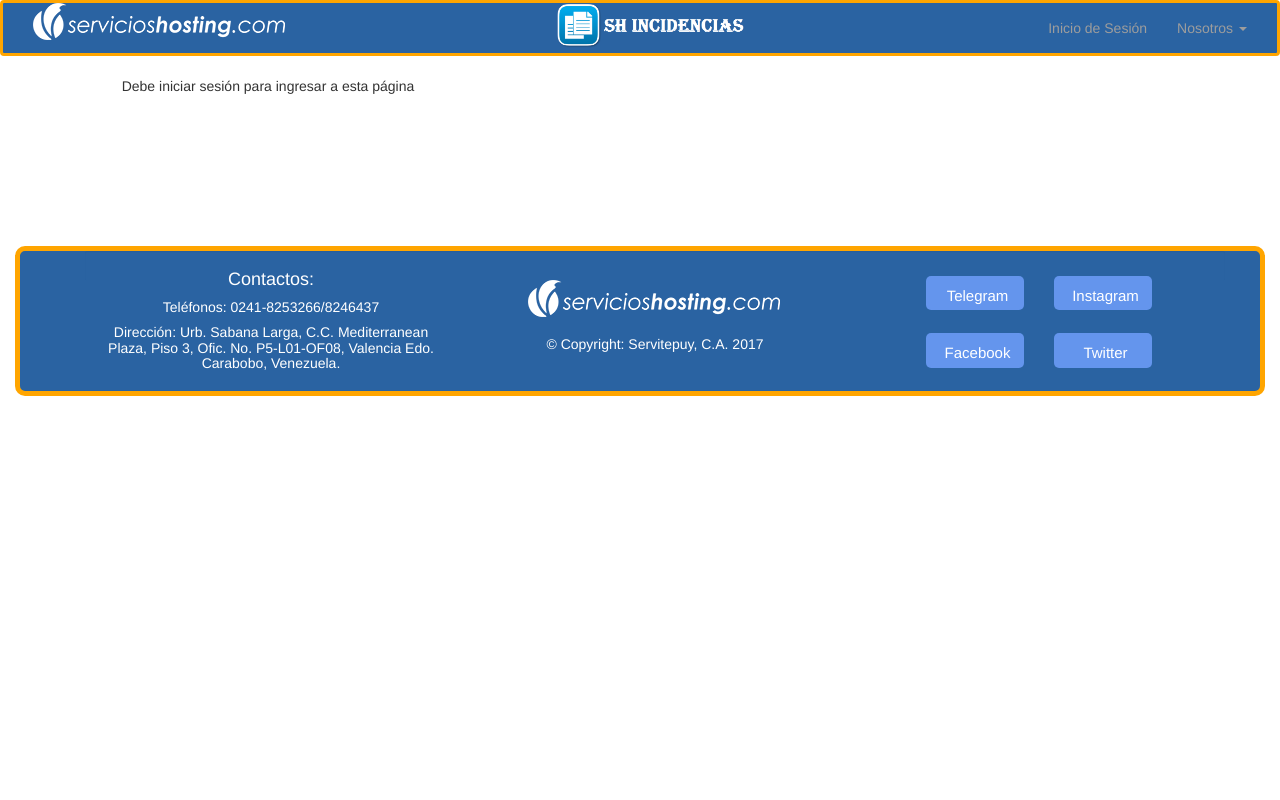
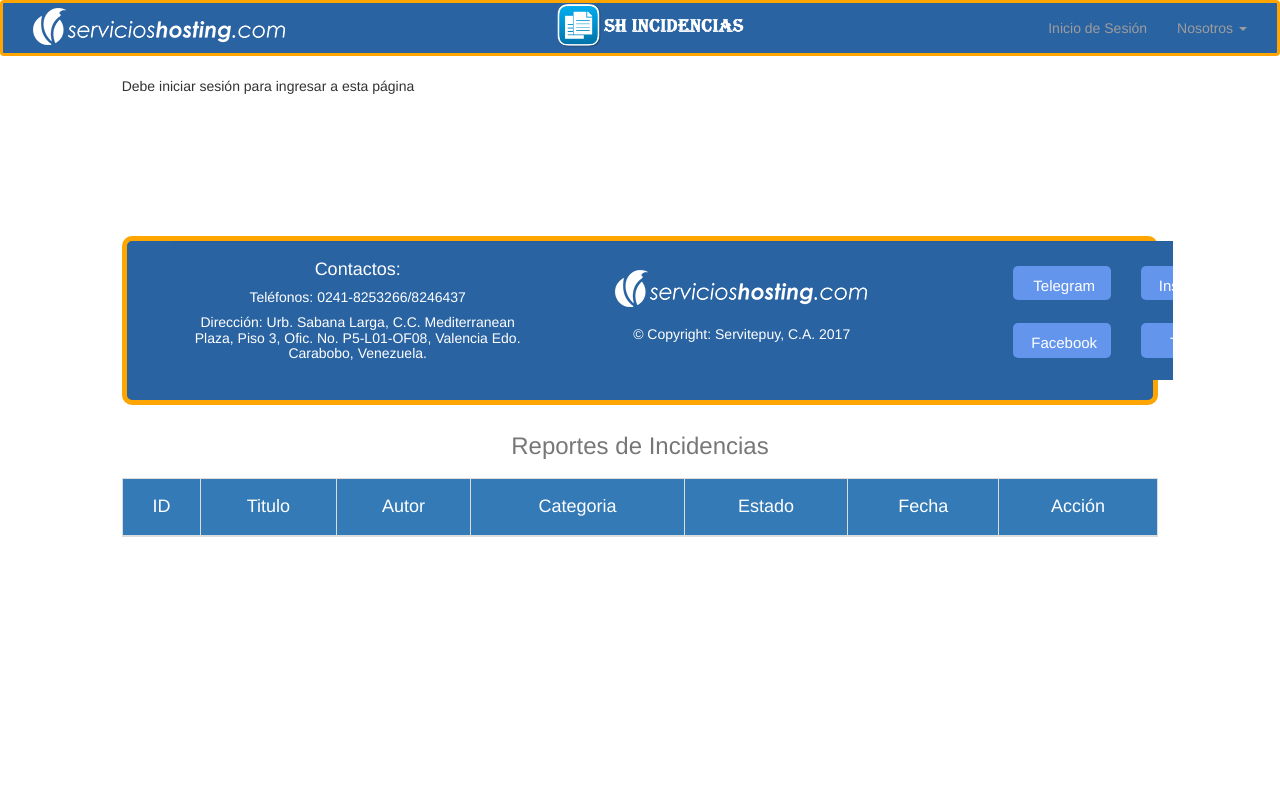
Before and after one commit to rdgonzalez2017/shreportes-2017, a PHP site: page /reportes.php in a window 1280 px wide. Run offline with PHP 8.4, Linux system fonts and the light colour scheme; some libraries are stand-ins or nearby versions; some web fonts are replaced.

Commit message:
Inclusión de tablas
Tabla de reportes

```diff
--- a/css/estilo.css
+++ b/css/estilo.css
@@ -1,9 +1,13 @@
 @charset "utf-8";
 @charset "UTF-8";
-
-body {
+body,html {
+    min-height: 100%;
     margin: 0px;
     padding-top: 0px;
+}
+
+#img-logosh{
+    padding-top: 5px;
 }
 /* Cabecera Del Panel */
 .panel-primary .panel-heading {
@@ -20,16 +24,17 @@
     border: 3px solid orange;
 }
 /* Footer */
-#footer {
-
+footer {
+    background-color:#2A63A2;
     width: auto;
-    height: 150px;
-    margin-top:130px;
+    height: 100%;
+    margin-top:100px;
     border-radius: 10px;
-    -webkit-box-sizing:border-box;
-    -moz-box-sizing:border-box;
-    box-sizing:border-box;
     border: 5px solid orange;
+}
+#Containerfooter{
+    background-color:#2A63A2;
+    border: 0px;
 }
 .fa{
     font-size:24px;
--- a/footer.php
+++ b/footer.php
@@ -1,9 +1,9 @@
 <footer class="col-md-12 container">
-<section id="footer" style="background-color:#2A63A2;">
+<section id="footer">
     <div class="container">
         <center style="color:#fff;">
             <div class="container">
-                <div class="well well-sm main-footer"  style="background-color:#2A63A2; height: 30px; border:0px">
+                <div id="Containerfooter" class="well well-sm main-footer">
                     <div class="row">
                         <div class="col-md-12">
                             <div class="row">
@@ -21,7 +21,7 @@
                                     <h5 style="margin-top: 20px">
                                         © Copyright: Servitepuy, C.A. 2017</h5>
                                 </div><!--end .col-md-4-->
-                                <div class="col-md-4">
+                                <div class="col-sm-8 col-md-4">
                                     <div class="row contact row-first">
                                         <div class="col-md-4 col-md-offset-2">
                                             <a href="https://t.me/servicioshostingvzla" class="skype"><i class="fa fa-skype"></i>Telegram</a>
@@ -47,8 +47,9 @@
         </center>
     </div><!--end .container-->
 </section><!--end #footer-->
-<!-- Sticky Footer -->
+<!-- Sticky Footer
 <script type="text/javascript" src="js/footer.js"></script>
-<!-- Fade Contact Footer -->
+<!-- Fade Contact Footer
 <script type="text/javascript" src="js/contactFade.js"></script>
+     -->
 </footer>
--- a/index.php
+++ b/index.php
@@ -2,9 +2,13 @@
 <!DOCTYPE html>
 <html>
 <?php include("head.php")?>
+<header
 <?php include("navbar/navbarindex.php")?>
+</header>
 <?php if (isset($_SESSION['nombre'])) {echo "Sesión Abierta: ".$_SESSION['nombre'];} ?>
 <body>
+<div class="container">
+<section>
     <form class="form-horizontal row bounceInDown animated animated" data-wow-duration="1500ms"" method = "post" action="controles/login.php">
         <div class="col-md-6 col-md-offset-3 container">
             <div class="panel panel-primary" >
@@ -61,6 +65,8 @@
 
         </div>
     </form>
+</section>
+</div>
 </body>
 <?php include("footer.php");?>
 </html>
--- a/navbar/navbarindex.php
+++ b/navbar/navbarindex.php
@@ -1,7 +1,7 @@
 <nav class="navbar navbar-inverse">
     <div class="container-fluid">
         <div class="navbar-header col-md-4">
-            <a class="img-responsive" href="https://www.servicioshosting.com/sitio/"><img src="images/logo_desktop.png"></a>
+            <a href="https://www.servicioshosting.com/sitio/"><img class="img-responsive" id="img-logosh" src="images/logo_desktop.png"></a>
         </div>
         <div class="col-md-4 col-md-offset-1">
             <img  style="width: 50%" src="images/logo_shincidencias.png">
--- a/navbar/navbarinicio.php
+++ b/navbar/navbarinicio.php
@@ -23,7 +23,7 @@
                     <?php if ($_SESSION['tipo']==1):?>
                     <a class="dropdown-toggle" data-toggle="dropdown" href="#">Agregar <span class="caret"></span></a>
                     <ul class="dropdown-menu" style="text-align: center" >
-                        <li><button class="btn btn-sm btn-warning navbar-btn bounceInUp animated animated" data-wow-duration="500ms" onclick = "location='../agregarcategoria.php'">Agregar Categoria</button></li>
+                        <li><button class="btn btn-sm btn-warning navbar-btn bounceInUp animated animated" data-wow-duration="500ms" onclick = "location='agregarcategoria.php'">Agregar Categoria</button></li>
                         <li><button class="btn btn-sm btn-info navbar-btn bounceInUp animated animated" data-wow-duration="500ms" onclick = "location='agregarusuario.php'">Agregar Usuario</button></li>
                         <li><button class="btn btn-sm btn-warning navbar-btn bounceInUp animated animated" data-wow-duration="500ms" onclick = "location='agregarestado.php'">Agregar Estatus</button></li>
                         <?php endif;?>
--- a/reportes.php
+++ b/reportes.php
@@ -134,47 +134,67 @@
     }
     else
     {
+        ?>
+            <div class="row">
+                <div class="col-md-12 table-responsive">
+                    <table id="example"  class="table table-bordered table-hover table-striped">
+                        <caption class="text-center"><h3>Reportes de Incidencias</h3></caption>
+                        <thead>
+                        <tr class="bg-primary text-center">
+                            <td><h4>ID</h4></td>
+                            <td><h4>Titulo</h4></td>
+                            <td><h4>Autor</h4></td>
+                            <td><h4>Categoria</h4></td>
+                            <td><h4>Estado</h4></td>
+                            <td><h4>Fecha</h4></td>
+                            <td><h4>Acción</h4></td>
+                            <!--<td><h4>Aciones</h4></td>-->
+                        </tr>
+                        </thead>
+                        <tbody>
+                        <?php
                         if (isset($_SESSION['nombre'])):
-
-        $select = "SELECT *, categorias.nombre as nombrecategoria FROM categorias RIGHT JOIN reporte on categorias.idcategoria = reporte.idcategoria LEFT JOIN estatus ON reporte.idestatus = estatus.idestatus order by idreporte desc";
+                        $select = "SELECT *, categorias.nombre as nombrecategoria, categorias.nombre as nombrestatus FROM categorias RIGHT JOIN reporte on categorias.idcategoria = reporte.idcategoria LEFT JOIN estatus ON reporte.idestatus = estatus.idestatus order by idreporte desc";
                         $query_reportes = mysqli_query($conexion,"$select")
                         or die("Problemas en el select:".mysqli_error($conexion)); // Ejecutamos la consulta
                         $limite = 100; // Número de carácteres a mostrar antes de el "Leer más"
                         $clave = "c/+*u4/+*c0mpl3n70_m4s_/+*c0mpl3j0__/+*c0mpl3j0_m3j05";
-        while($columna = mysqli_fetch_assoc($query_reportes)) // Realizamos un bucle que muestre todas las noticias, utilizando while.
-        {
-            echo'<div class="row well" style="overflow-y: auto">';
-            $idprotegido=md5($clave.$columna['idreporte']);
-            echo 'ID de Incidencia: '; echo $columna['idreporte']; echo'<br>';
-            echo 'Estado: '; echo $columna['nombre'];echo'<br>';
-            echo 'Titulo: '; echo $columna['titulo'];echo'<br>';
-            echo 'Fecha: '; echo $columna['fecha'];echo'<br>';
-            echo 'Autor: '; echo $columna['autor'];echo'<br>';
-            echo 'Categoria: '; echo $columna['nombrecategoria'];echo'<br>';
-            echo'Observacion:'; echo $columna['observacion'];
+                        while($columna = mysqli_fetch_assoc($query_reportes)):?>
+                            <?php $idprotegido=md5($clave.$columna['idreporte']);?>
+                            <tr class="text-center">
+                                <td><h4><?php echo $columna['idreporte']?></h4></td>
+                                <td><h4><?php echo $columna['titulo'] ?></h4></td>
+                                <td><h4><?php echo $columna['autor'] ?></h4></td>
+                                <td><h4><?php echo $columna['nombrecategoria'] ?></h4></td>
+                                <td><h4><?php echo $columna['nombrestatus'] ?></h4></td>
+                                <td><h4><?php echo $columna['fecha'] ?></h4></td>
+                                <td><a class="btn btn-warning" href="?reporte=<?php echo $idprotegido;?>">Mostrar Reporte</a><br><br></td>
 
-
-        echo '
-                </div>';
-
-            echo '
-                <div class="row text-center">
-
-                <a class="btn btn-warning" href="?reporte=' .$idprotegido.'">Mostrar Incidencia</a><br><br>
+                                <!--
+                    <td class="text-center">
+                        <div class="btn-group">
+                            <button type="button" class="btn btn-success dropdown-toggle" data-toggle="dropdown" aria-haspopup="true" aria-expanded="false">Acciones <span class="caret"></span>
+                            </button>
+                            <ul class="dropdown-menu">
+                                <li><a href="sistema.php?pag=marcas&idc=<?php// echo base64_encode($columna['idcategoria'])?>">Modificar</a></li>
+                                <li role="separator" class="divider"></li>
+                                <li><a href="sistema.php?pag=marcas">Eliminar</a></li>
+                            </ul>
                         </div>
-                 <br>';
-            echo '
-
-
-         ';
-
-            //echo 'Titulo del reporte: ';
-            // echo $columna['titulo'];
-        }
+                    </td>-->
+                            </tr>
+                        </tbody>
+                        <?php endwhile;?>
+                    </table>
+                </div>
+            </div>
+            <?php
              else: echo"Debe iniciar sesión para ingresar a esta página";
             endif;
+
     }
         ?>
+
 </section>
 </div>
 
--- a/sistema.php
+++ b/sistema.php
@@ -86,6 +86,5 @@
 </body>
 
 <?php else: echo'Debe iniciar sesión para ingresar a esta página.';?>
-    <br><button class="btn btn-info btn-sm navbar-btn col-md-offset-1" onclick = "location='Index.php'">Iniciar Sesión</button>
 <?php endif; ?>
 </html>
```
Also changed, not shown: Tablas/tablacategorias.php (added, +39 -0 lines), Tablas/tablaestados.php (added, +39 -0 lines), Tablas/tablareportes.php (added, +50 -0 lines), Tablas/tablausuarios.php (added, +42 -0 lines), agregarcategoria.php (+3 -6 lines), agregarestado.php (+6 -9 lines), agregarusuario.php (+4 -9 lines). Lines whose indentation alone changed are shown as unchanged.
